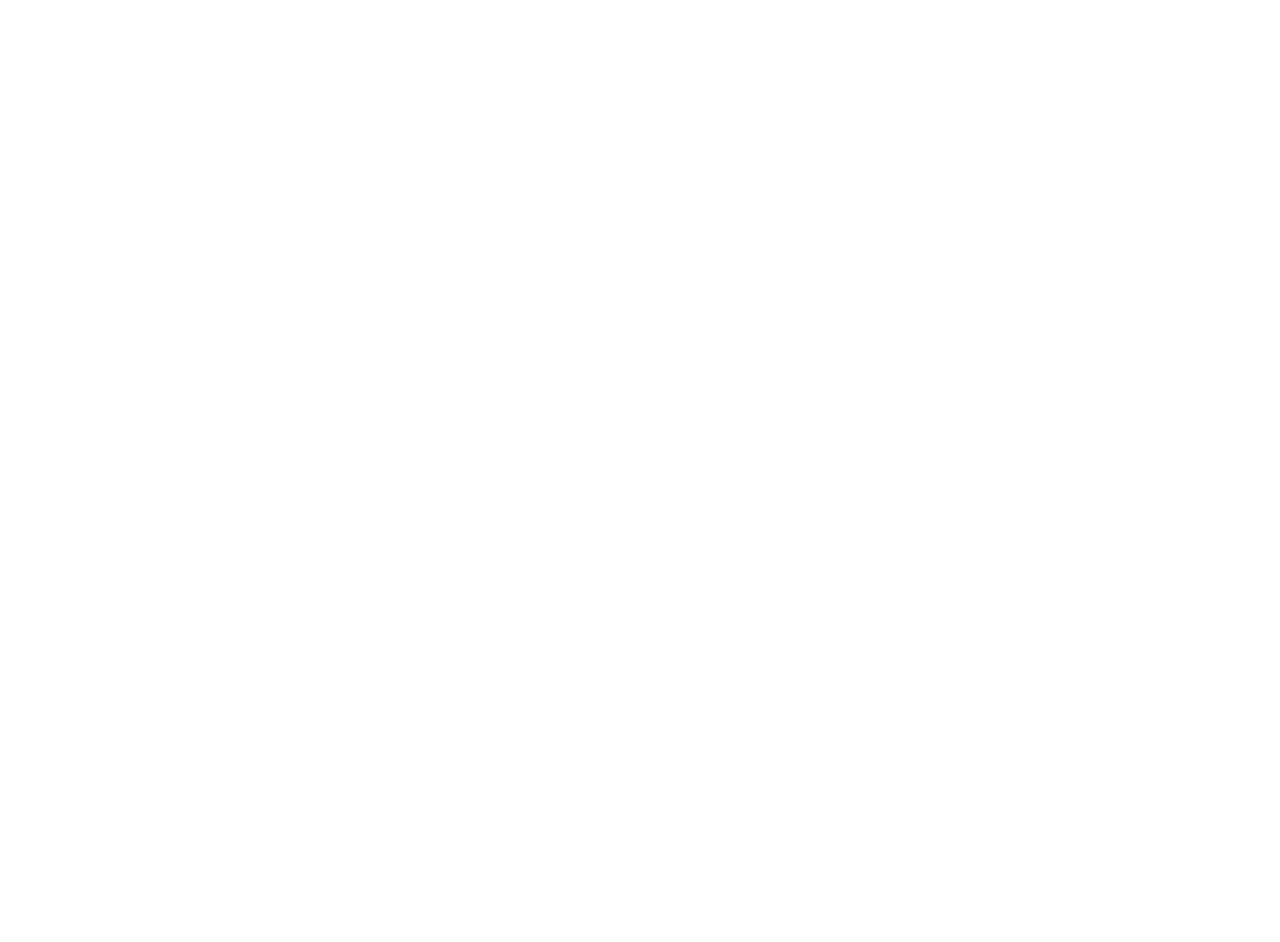
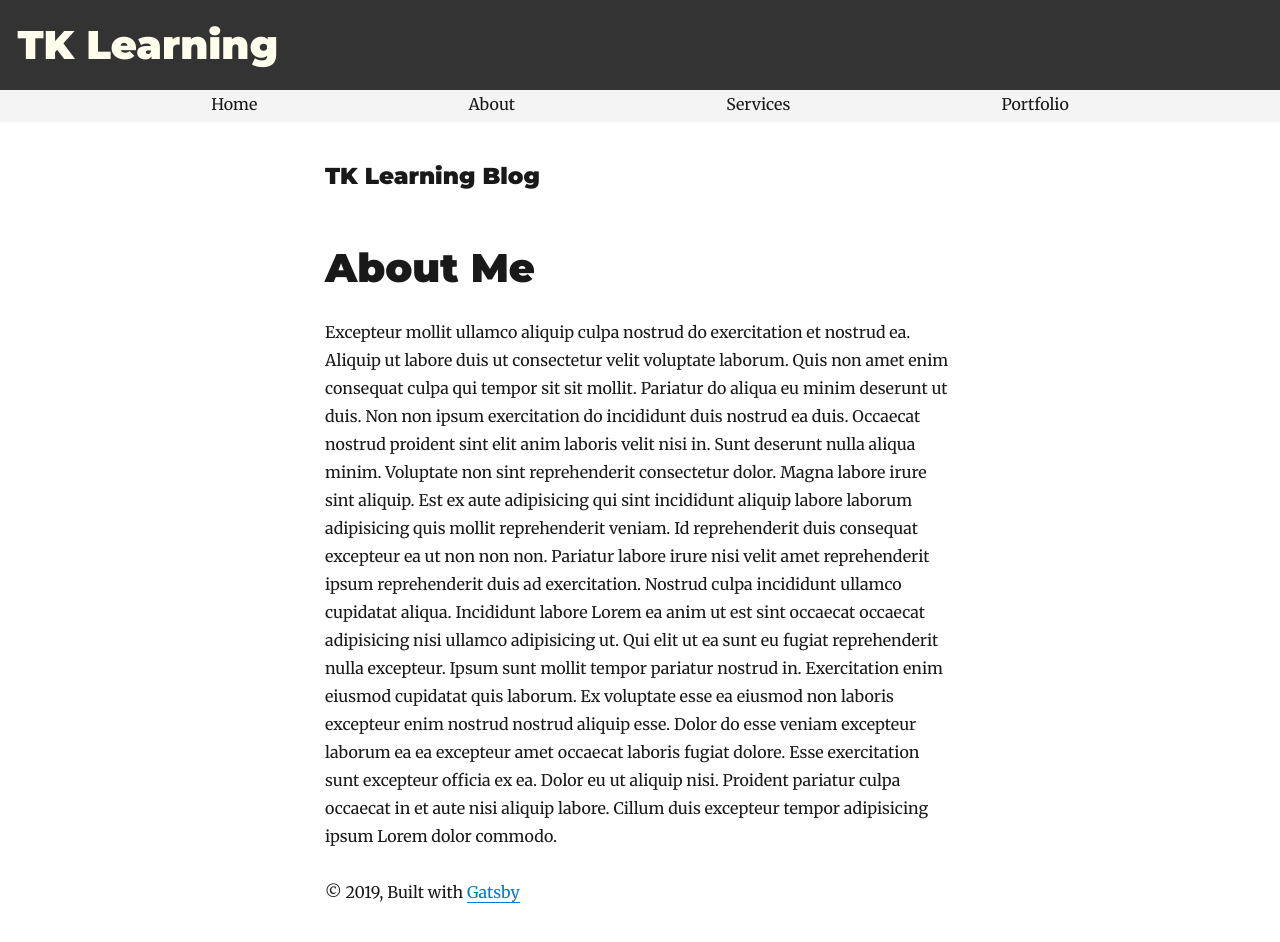
Before and after one commit to TAKAHIRO-webdev/Gatsby_My_Blog, a Gatsby site: page /about in a window 1280 px wide. Before the commit this address had no page. Before the commit the page ends 800 px from the top, so only its background shows below. Built offline with nearby package versions, Linux system fonts and the light colour scheme; Gatsby itself is replaced by a stand-in of ours; some packages are replaced by stand-ins of ours.

Commit message:
add Header and Menu

```diff
--- a/src/components/bio.js
+++ b/src/components/bio.js
@@ -54,12 +54,10 @@ const Bio = () => {
         }}
       />
       <p>
-        Written by <strong>{author}</strong> who lives and works in San
-        Francisco building useful things.
+        Written by <strong>{author}</strong><br /> 元ネットワーク屋さんのインフラエンジニア。アラサーからプログラミングを学び始めました。
         {` `}
         <a href={`https://twitter.com/${social.twitter}`}>
-          You should follow him on Twitter
-        </a>
+          Twitter</a>もやってます
       </p>
     </div>
   )
--- /dev/null
+++ b/src/components/header.js
@@ -0,0 +1,43 @@
+import { Link } from "gatsby"
+import PropTypes from "prop-types"
+import React from "react"
+
+const Header = ({ siteTitle }) => (
+  <header
+    style={{
+      background: `#333`,
+      marginBottom: `0`,
+    }}
+  >
+    <div
+      style={{
+        margin: `0`,
+        maxWidth: 960,
+        padding: `1.45rem 1.0875rem`,
+      }}
+    >
+      <h1 style={{ margin: 0}}>
+        <Link
+          to="/"
+          style={{
+            boxShadow: `none`,
+            textDecoration: `none`,
+            color: `#FFFDEC`,
+          }}
+        >
+         TK Learning
+        </Link>
+      </h1>
+    </div>
+  </header>
+)
+
+Header.propTypes = {
+  siteTitle: PropTypes.string,
+}
+
+Header.defaultProps = {
+  siteTitle: ``,
+}
+
+export default Header
--- a/src/components/layout.js
+++ b/src/components/layout.js
@@ -1,7 +1,9 @@
 import React from "react"
 import { Link } from "gatsby"
+import { rhythm, scale } from "../utils/typography"
+import Header from "./header"
+import Menu from "./menu"
 
-import { rhythm, scale } from "../utils/typography"
 
 class Layout extends React.Component {
   render() {
@@ -52,6 +54,9 @@ class Layout extends React.Component {
       )
     }
     return (
+      <>
+      <Header />
+      <Menu />
       <div
         style={{
           marginLeft: `auto`,
@@ -68,6 +73,7 @@ class Layout extends React.Component {
           <a href="https://www.gatsbyjs.org">Gatsby</a>
         </footer>
       </div>
+      </>
     )
   }
 }
--- /dev/null
+++ b/src/components/menu.js
@@ -0,0 +1,71 @@
+import React from "react"
+import Link from "gatsby-link"
+
+const Menu = () => (
+  <div
+    style={{
+      background: "#f4f4f4",
+      paddingTop: "0",
+      height: "2rem",
+    }}
+  >
+    <ul
+      style={{
+        listStyle: "none",
+        display: "flex",
+        justifyContent: "space-evenly",
+      }}
+    >
+      <li>
+        <Link
+          to="/"
+          style={{
+            boxShadow: `none`,
+            textDecoration: `none`,
+            color: `inherit`,
+          }}
+        >
+          Home
+        </Link>
+      </li>
+      <li>
+        <Link
+          to="/about"
+          style={{
+            boxShadow: `none`,
+            textDecoration: `none`,
+            color: `inherit`,
+          }}
+        >
+          About
+        </Link>
+      </li>
+      <li>
+        <Link
+          to="/services"
+          style={{
+            boxShadow: `none`,
+            textDecoration: `none`,
+            color: `inherit`,
+          }}
+        >
+          Services
+        </Link>
+      </li>
+      <li>
+        <Link
+          to="/services"
+          style={{
+            boxShadow: `none`,
+            textDecoration: `none`,
+            color: `inherit`,
+          }}
+        >
+          Portfolio
+        </Link>
+      </li>
+    </ul>
+  </div>
+)
+
+export default Menu
--- /dev/null
+++ b/src/pages/about.js
@@ -0,0 +1,55 @@
+import React from "react"
+import { graphql } from "gatsby"
+
+import Layout from "../components/layout"
+import SEO from "../components/seo"
+
+class AboutPage extends React.Component {
+  render() {
+    const { data } = this.props
+    const siteTitle = data.site.siteMetadata.title
+
+    return (
+      <Layout location={this.props.location} title={siteTitle}>
+        <SEO title="AboutPage" />
+        <h1>About Me</h1>
+        <p>
+          Excepteur mollit ullamco aliquip culpa nostrud do exercitation et
+          nostrud ea. Aliquip ut labore duis ut consectetur velit voluptate
+          laborum. Quis non amet enim consequat culpa qui tempor sit sit mollit.
+          Pariatur do aliqua eu minim deserunt ut duis. Non non ipsum
+          exercitation do incididunt duis nostrud ea duis. Occaecat nostrud
+          proident sint elit anim laboris velit nisi in. Sunt deserunt nulla
+          aliqua minim. Voluptate non sint reprehenderit consectetur dolor.
+          Magna labore irure sint aliquip. Est ex aute adipisicing qui sint
+          incididunt aliquip labore laborum adipisicing quis mollit
+          reprehenderit veniam. Id reprehenderit duis consequat excepteur ea ut
+          non non non. Pariatur labore irure nisi velit amet reprehenderit ipsum
+          reprehenderit duis ad exercitation. Nostrud culpa incididunt ullamco
+          cupidatat aliqua. Incididunt labore Lorem ea anim ut est sint occaecat
+          occaecat adipisicing nisi ullamco adipisicing ut. Qui elit ut ea sunt
+          eu fugiat reprehenderit nulla excepteur. Ipsum sunt mollit tempor
+          pariatur nostrud in. Exercitation enim eiusmod cupidatat quis laborum.
+          Ex voluptate esse ea eiusmod non laboris excepteur enim nostrud
+          nostrud aliquip esse. Dolor do esse veniam excepteur laborum ea ea
+          excepteur amet occaecat laboris fugiat dolore. Esse exercitation sunt
+          excepteur officia ex ea. Dolor eu ut aliquip nisi. Proident pariatur
+          culpa occaecat in et aute nisi aliquip labore. Cillum duis excepteur
+          tempor adipisicing ipsum Lorem dolor commodo.
+        </p>
+      </Layout>
+    )
+  }
+}
+
+export default AboutPage
+
+export const pageQuery = graphql`
+  query {
+    site {
+      siteMetadata {
+        title
+      }
+    }
+  }
+`
```
Also changed, not shown: src/pages/services.js (added, +55 -0 lines).
